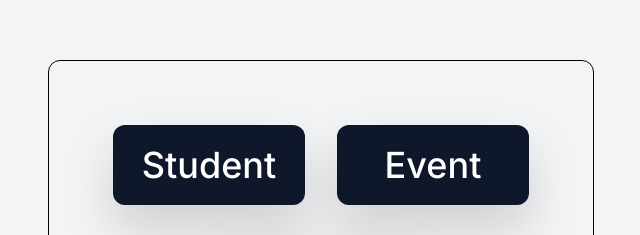
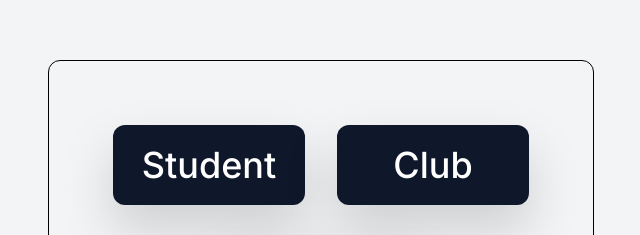
Before and after one commit to Xhadou/Event-and-Budget-Management-System-for-Clubs-and-Admin, a Next.js app: page / in a window 1280 px wide. Shown: the part 179-414 px from the top of the page, without its empty margins (319-959 px from the left). Built offline with nearby package versions, Linux system fonts and the light colour scheme.

Commit message:
final fixes

```diff
--- a/app/admin/approved/page.tsx
+++ b/app/admin/approved/page.tsx
@@ -311,12 +311,12 @@ export default function Home() {
                                                 <div className="mb-4">
                                                     <label htmlFor="event-id"
                                                            className="block text-gray-700 text-sm font-bold mb-2">Allocation:</label>
-                                                    {selectedBudgetRequest?.allocatedamount}
+                                                    {selectedEvent?.allocatedbudget || selectedBudgetRequest?.allocatedamount}
                                                 </div>
                                                 <div className="mb-4">
                                                     <label htmlFor="venue"
                                                            className="block text-gray-700 text-sm font-bold mb-2">Remarks:</label>
-                                                    {selectedBudgetRequest?.adminfeedback}
+                                                    {selectedEvent?.status || selectedBudgetRequest?.adminfeedback}
                                                 </div>
 
                                             </form>
--- a/app/club/events/new/page.tsx
+++ b/app/club/events/new/page.tsx
@@ -100,7 +100,7 @@ export default function Home() {
                 <div className="w-full max-w-md px-8 py-6 bg-white rounded-lg shadow-md">
                     <header className="flex justify-between mb-4">
                         <h1 className="text-2xl font-bold text-gray-700">Event Registration</h1>
-                        <p className="text-md text-gray-500 hover:underline">Logout</p>
+                        <p className="text-md text-gray-500 hover:underline" onClick={logout}>Logout</p>
                     </header>
                     <main>
                         <form onSubmit={handleFormSubmit}>
--- a/app/page.tsx
+++ b/app/page.tsx
@@ -18,7 +18,7 @@ export default function Home() {
                         <p>Student</p>
                     </Button>
                     <Button className="drop-shadow-2xl bg-slate-900 text-4xl text-white px-8 py-10 w-48 ml-8 rounded-xl" onClick={()=>router.push("/club/login")}>
-                        <p>Event</p>
+                        <p>Club</p>
                     </Button>
                 </div>
                 <Button className="drop-shadow-2xl bg-slate-900 text-4xl text-white px-8 py-10 w-48 mt-8 rounded-xl" onClick={()=>router.push("/admin/login")}>
```
